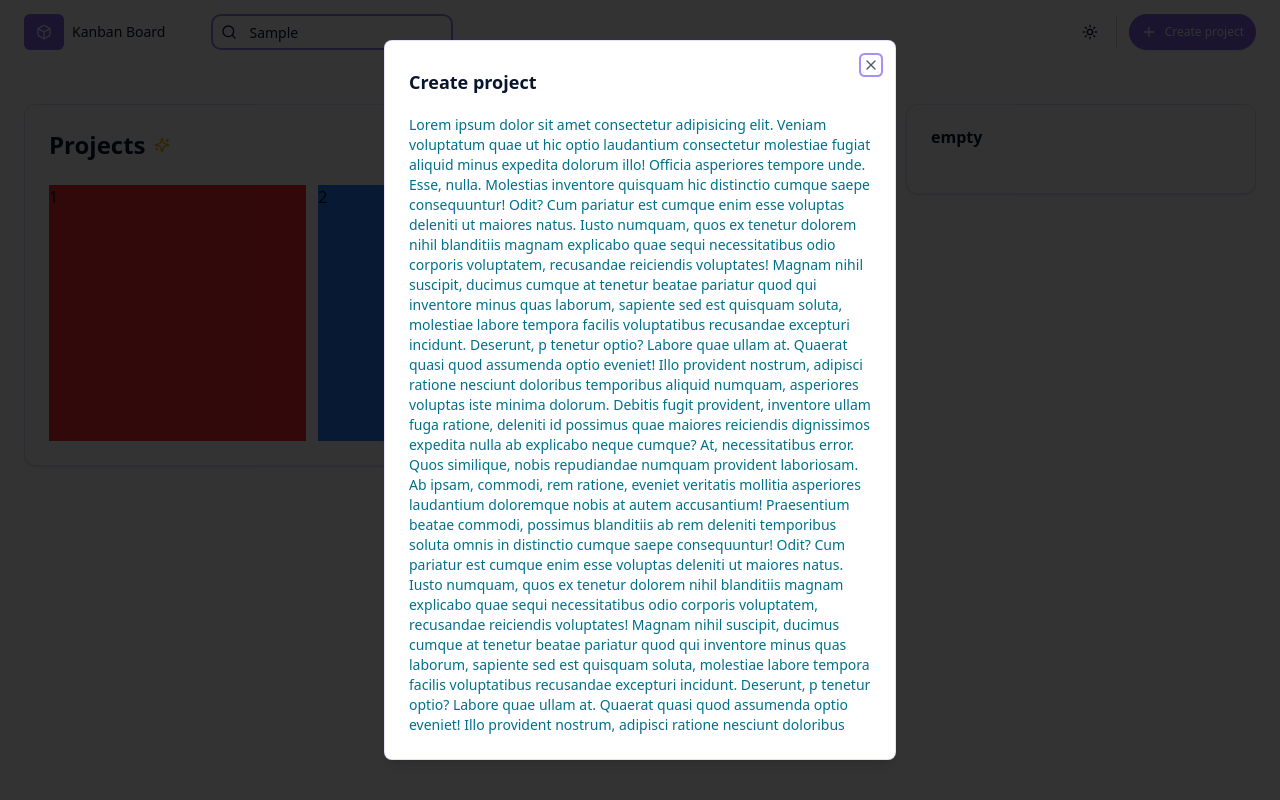
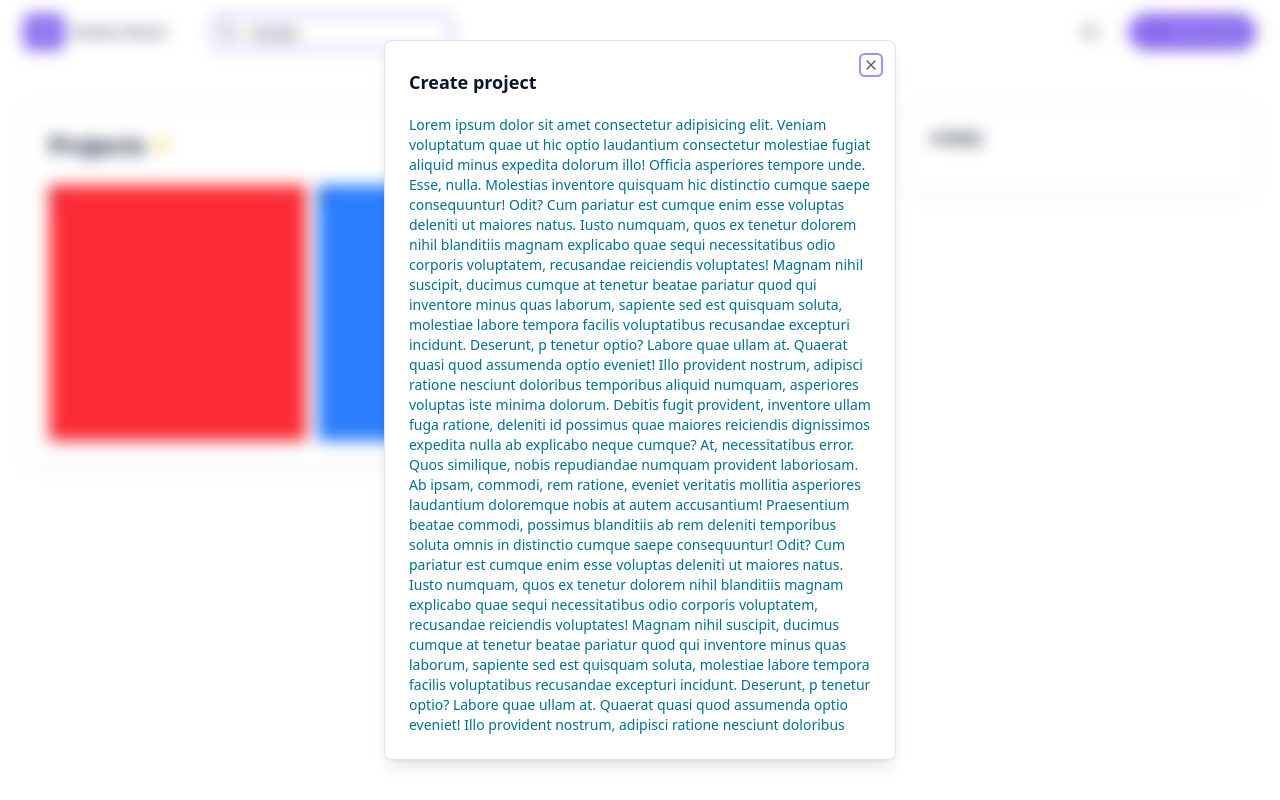
Before and after one commit to matinsekhavat/kanaban-board, a Next.js app: page / in a window 1280 px wide. Both pictures are taken after typing "Sample" into the empty fields and a click on the button "Create project". Built offline with nearby package versions, Linux system fonts and the light colour scheme.

Commit message:
style(dialog): update background opacity and add backdrop blur for enhanced visual effect

```diff
--- a/src/components/ui/dialog.tsx
+++ b/src/components/ui/dialog.tsx
@@ -5,6 +5,11 @@ import * as DialogPrimitive from '@radix-ui/react-dialog';
 import { XIcon } from 'lucide-react';
 
 import { cn } from '@/lib/utils';
+type OverlayType =
+  | 'none' // No overlay
+  | 'blur' // Blurred background effect
+  | 'dim' // Darkened/semi-transparent background
+  | 'solid'; // Solid color background
 
 function Dialog({ ...props }: React.ComponentProps<typeof DialogPrimitive.Root>) {
   return <DialogPrimitive.Root data-slot="dialog" {...props} />;
@@ -24,14 +29,21 @@ function DialogClose({ ...props }: React.ComponentProps<typeof DialogPrimitive.C
 
 function DialogOverlay({
   className,
+  overlay = 'blur',
   ...props
-}: React.ComponentProps<typeof DialogPrimitive.Overlay>) {
+}: React.ComponentProps<typeof DialogPrimitive.Overlay> & {
+  overlay?: OverlayType;
+}) {
   return (
     <DialogPrimitive.Overlay
       data-slot="dialog-overlay"
       className={cn(
-        'data-[state=open]:animate-in data-[state=closed]:animate-out data-[state=closed]:fade-out-0 data-[state=open]:fade-in-0 fixed inset-0 z-50 bg-black/80',
-        className
+        'data-[state=open]:animate-in data-[state=closed]:animate-out data-[state=closed]:fade-out-0 data-[state=open]:fade-in-0 fixed inset-0 z-50',
+        className,
+        overlay === 'blur' && 'backdrop-blur-sm',
+        overlay === 'dim' && 'bg-black/80',
+        overlay === 'solid' && 'bg-black/20',
+        overlay === 'none' && 'bg-transparent'
       )}
       {...props}
     />
@@ -41,11 +53,14 @@ function DialogOverlay({
 function DialogContent({
   className,
   children,
+  overlay = 'blur',
   ...props
-}: React.ComponentProps<typeof DialogPrimitive.Content>) {
+}: React.ComponentProps<typeof DialogPrimitive.Content> & {
+  overlay?: OverlayType;
+}) {
   return (
     <DialogPortal data-slot="dialog-portal">
-      <DialogOverlay />
+      <DialogOverlay overlay={overlay} />
       <DialogPrimitive.Content
         data-slot="dialog-content"
         className={cn(
```
